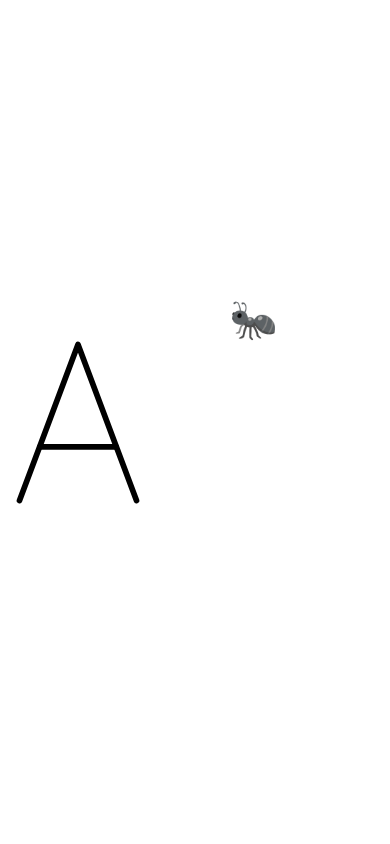
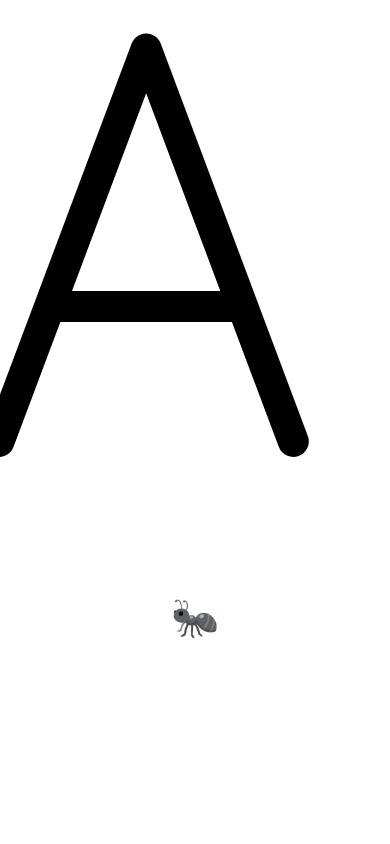
Before and after one commit to firien/abecedarian, a website: page docs/index.html in a window 390 px wide. Drawn offline with Linux system fonts and the light colour scheme.

Commit message:
init repsonsive design

```diff
--- a/docs/index.css
+++ b/docs/index.css
@@ -56,6 +56,7 @@
   overflow-y: hidden;
   width: 30vw;
   height: 30vh;
+  line-height: 30vh;
   white-space: nowrap;
 }
 .x-snap > div {
@@ -83,3 +84,22 @@
     }
   }
 }
+
+@media (max-width:500px) {
+  path {
+    stroke-width: 1vh;
+  }
+  .pane {
+    justify-content: center;
+    flex-direction: column;
+  }
+  @keyframes race {
+    40%, 100% {
+      stroke-width: 1.5vh;
+      stroke: black;
+    }
+  }
+  .pane > * {
+    flex: 1 0 auto;
+  }
+}
```
